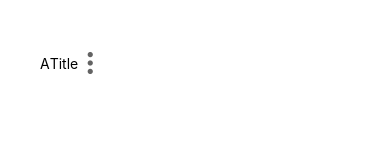
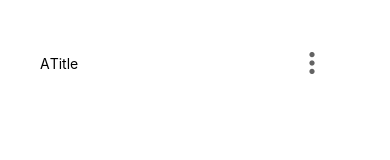
Before and after one commit to CodeBot-del/Binterlude, a React Native app: screen / in a window 390 px wide. Shown: the top 160 px of the page. Built offline with nearby package versions, Linux system fonts and the light colour scheme.

Commit message:
tutaendelea kesho

```diff
--- a/app/components/AudioListItem.js
+++ b/app/components/AudioListItem.js
@@ -34,6 +34,10 @@ const styles = StyleSheet.create({
     leftContainer: {
         flexDirection: 'row',
         alignItems: 'center',
+        flex: 1,
+    },
+    rightContainer: {
+        flexBasis: 50,
     }
 })
 
```
